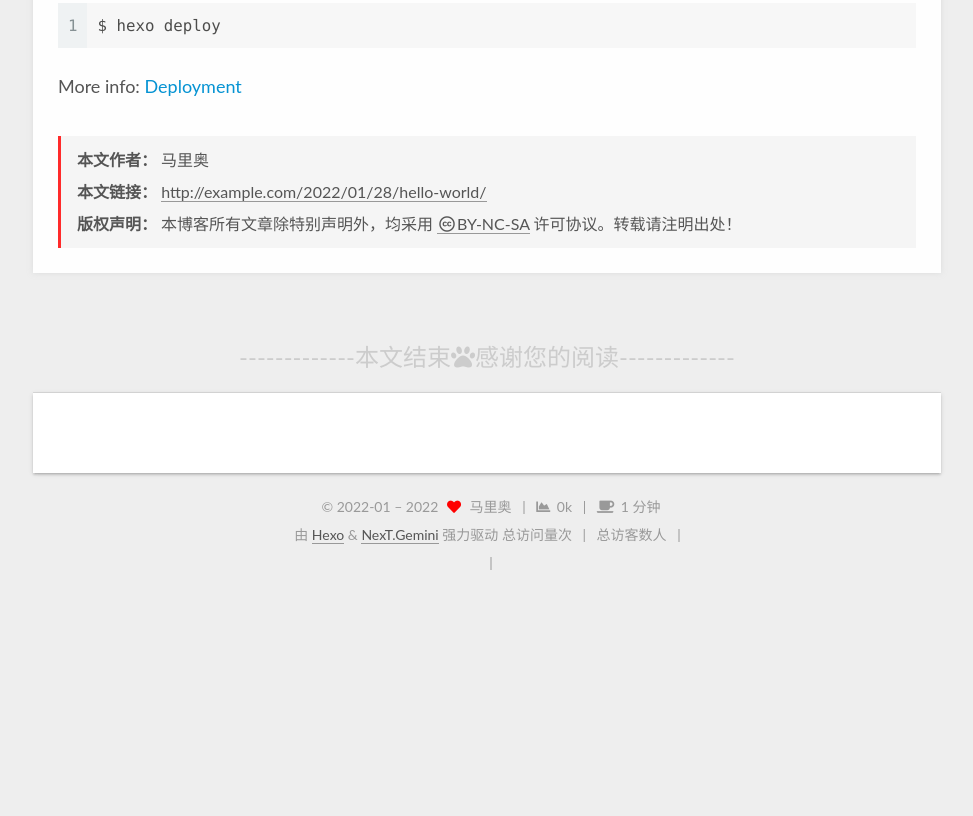
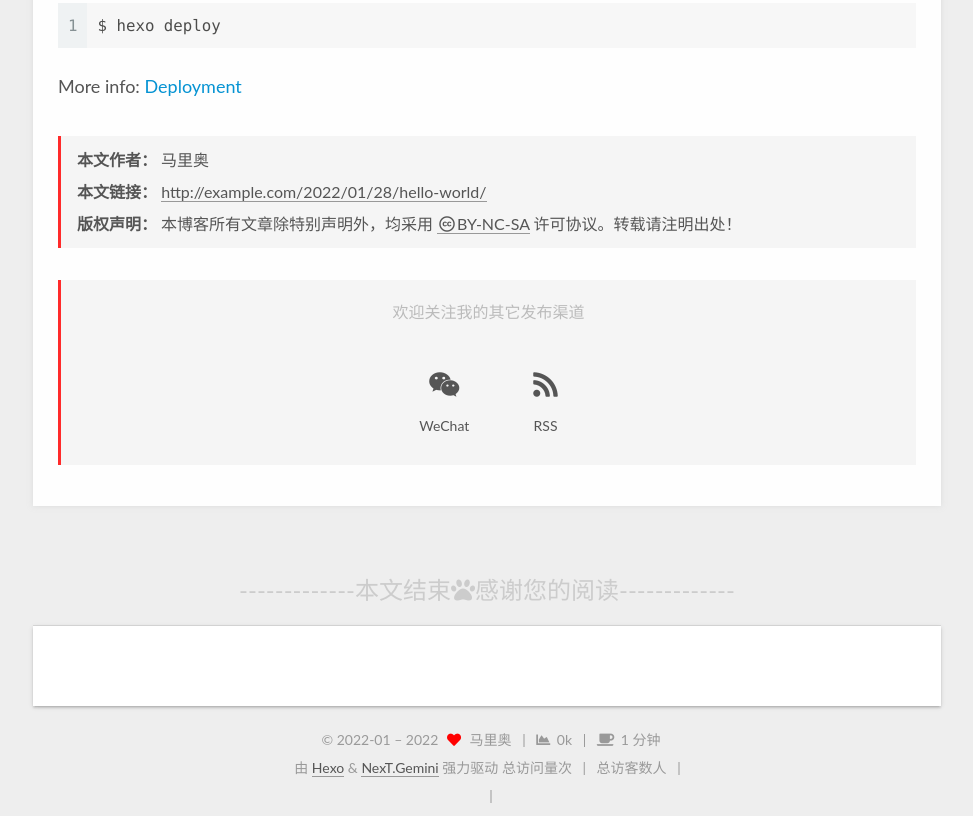
Before and after one commit to Tiammario/Tiammario.github.io, a plain HTML site: page 2022/01/28/hello-world/index.html in a window 1280 px wide. Shown: the part 1005-1821 px from the top of the page, without its empty margins (279-1252 px from the left). Before the commit the page ends 1602 px from the top, so only its background shows below. Drawn offline with Linux system fonts and the light colour scheme; some packages are replaced by stand-ins of ours; animation ran at ten frames a second; a script that the page names is missing.

Commit message:
Site updated: 2022-02-06 15:31:19

```diff
--- a/2022/01/28/hello-world/index.html
+++ b/2022/01/28/hello-world/index.html
@@ -78,6 +78,7 @@
   </style>
 </noscript>
 
+<link rel="alternate" href="/rss2.xml" title="XWJAY" type="application/rss+xml">
 </head>
 
 <body itemscope itemtype="http://schema.org/WebPage">
@@ -268,6 +269,35 @@
   </li>
 </ul>
 </div>
+
+
+
+  <div class="followme">
+    <p>欢迎关注我的其它发布渠道</p>
+
+    <div class="social-list">
+
+        <div class="social-item">
+          <a target="_blank" class="social-link" href="/images/wechat_channel.jpg">
+            <span class="icon">
+              <i class="fab fa-weixin"></i>
+            </span>
+
+            <span class="label">WeChat</span>
+          </a>
+        </div>
+
+        <div class="social-item">
+          <a target="_blank" class="social-link" href="/atom.xml">
+            <span class="icon">
+              <i class="fa fa-rss"></i>
+            </span>
+
+            <span class="label">RSS</span>
+          </a>
+        </div>
+    </div>
+  </div>
 
 
       <footer class="post-footer">
--- a/css/main.css
+++ b/css/main.css
@@ -1169,7 +1169,7 @@ pre .javascript .function {
 }
 .links-of-author a::before,
 .links-of-author span.exturl::before {
-  background: #ffff4b;
+  background: #26e382;
   border-radius: 50%;
   content: ' ';
   display: inline-block;
@@ -1986,6 +1986,44 @@ pre .javascript .function {
   margin: 2em 0 0;
   padding: 0.5em 1em;
 }
+.followme {
+  align-items: center;
+  background: var(--card-bg-color);
+  border-left: 3px solid #ff2a2a;
+  color: #bbb;
+  margin: 2em 0 1em 0;
+  padding: 1em 1.5em;
+  display: flex;
+  flex-direction: column;
+  justify-content: center;
+}
+.followme .social-list {
+  align-items: center;
+  display: flex;
+  flex-wrap: wrap;
+}
+.followme .social-list .social-item {
+  margin: 0.5em 2em;
+}
+@media (max-width: 991px) {
+  .followme .social-list .social-item {
+    margin: 0.5em 0.75em;
+  }
+}
+.followme .social-list .social-link {
+  border: 0;
+  display: inline-block;
+  text-align: center;
+}
+.followme .social-list .social-link .icon {
+  font-size: 1.75em;
+  height: 1.75em;
+  width: 1.75em;
+}
+.followme .social-list .social-link .label {
+  display: block;
+  font-size: 14px;
+}
 .category-all-page .category-all-title {
   text-align: center;
 }
```
Also changed, not shown: about/index.html (+1 -0 lines), archives/2022/01/index.html (+1 -0 lines), archives/2022/index.html (+1 -0 lines), archives/index.html (+1 -0 lines), categories/index.html (+1 -0 lines), index.html (+1 -0 lines), rss2.xml (added, +38 -0 lines), schedule/index.html (+1 -0 lines), tags/index.html (+1 -0 lines).
